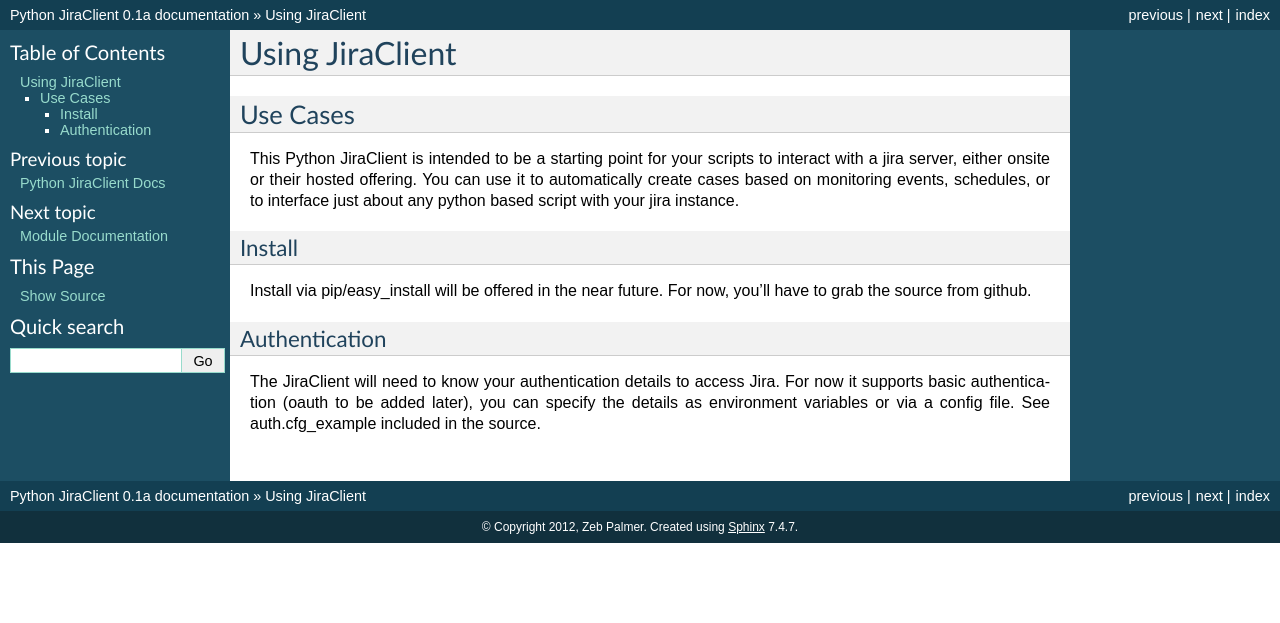
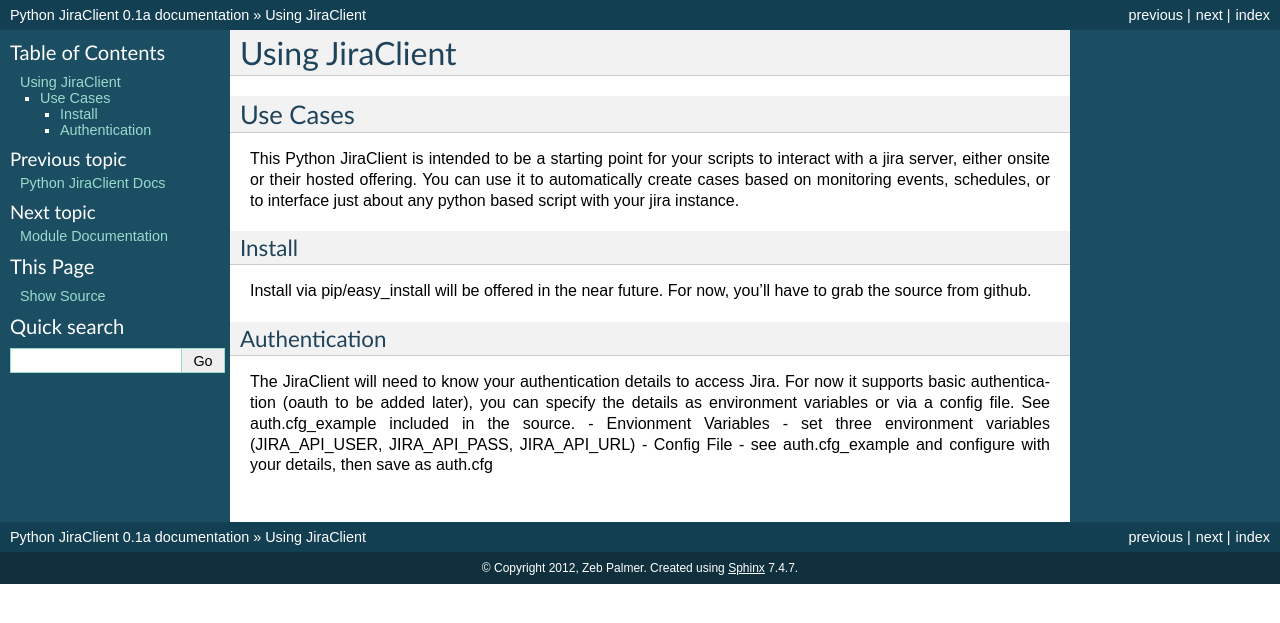
Before and after one commit to Badger32d/JiraClient, a Sphinx documentation site: the page built from docs/use.rst, in a window 1280 px wide. Shown: the top 623 px of the page. Built offline with Sphinx 7.4.7, drawn with Linux system fonts in a browser that asks for light colours.

```diff
--- a/docs/use.rst
+++ b/docs/use.rst
@@ -18,3 +18,5 @@ Authentication
 ^^^^^^^^^^^^^^^
 
 The JiraClient will need to know your authentication details to access Jira. For now it supports basic authentication (oauth to be added later), you can specify the details as environment variables or via a config file. See auth.cfg_example included in the source.
+- Envionment Variables - set three environment variables (JIRA_API_USER, JIRA_API_PASS, JIRA_API_URL)
+- Config File - see auth.cfg_example and configure with your details, then save as auth.cfg
```
Also changed, not shown: README.md (deleted, +0 -18 lines), README.rst (added, +13 -0 lines).
